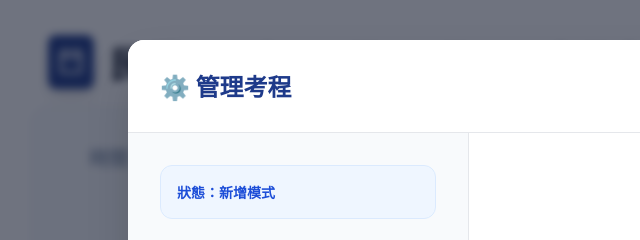
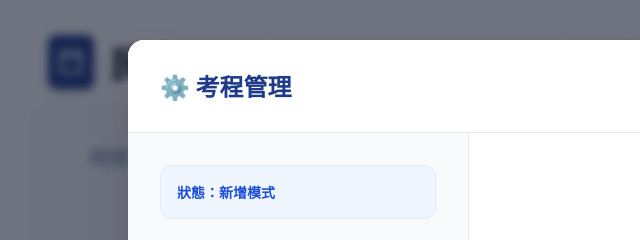
Before and after one commit to b19685/DailyExamDashboard, a plain HTML site: page index.html in a window 1280 px wide. Both pictures are taken after a click on the button "settings". Shown: the top 240 px of the page, 0-640 px from the left. Drawn offline with nearby package versions, Linux system fonts and the light colour scheme.

Commit message:
Update index.html
修改一些文字

```diff
--- a/index.html
+++ b/index.html
@@ -63,7 +63,7 @@
     <div id="settings-modal" class="hidden absolute inset-0 z-50 bg-slate-900/60 backdrop-blur-sm flex items-center justify-center p-8">
         <div class="bg-white w-full max-w-5xl h-[90vh] rounded-2xl shadow-2xl flex flex-col overflow-hidden">
             <div class="px-8 py-6 border-b flex justify-between items-center bg-white">
-                <h2 class="text-2xl font-bold text-primary">⚙️ 管理考程</h2>
+                <h2 class="text-2xl font-bold text-primary">⚙️ 考程管理</h2>
                 <div class="flex gap-2">
                     <button onclick="toggleBulkMode()" class="bg-slate-100 hover:bg-slate-200 text-slate-700 px-4 py-2 rounded-lg font-bold flex items-center gap-2 transition-all">
                         <span class="material-symbols-outlined text-xl">dataset</span> 批量文本處理
```
